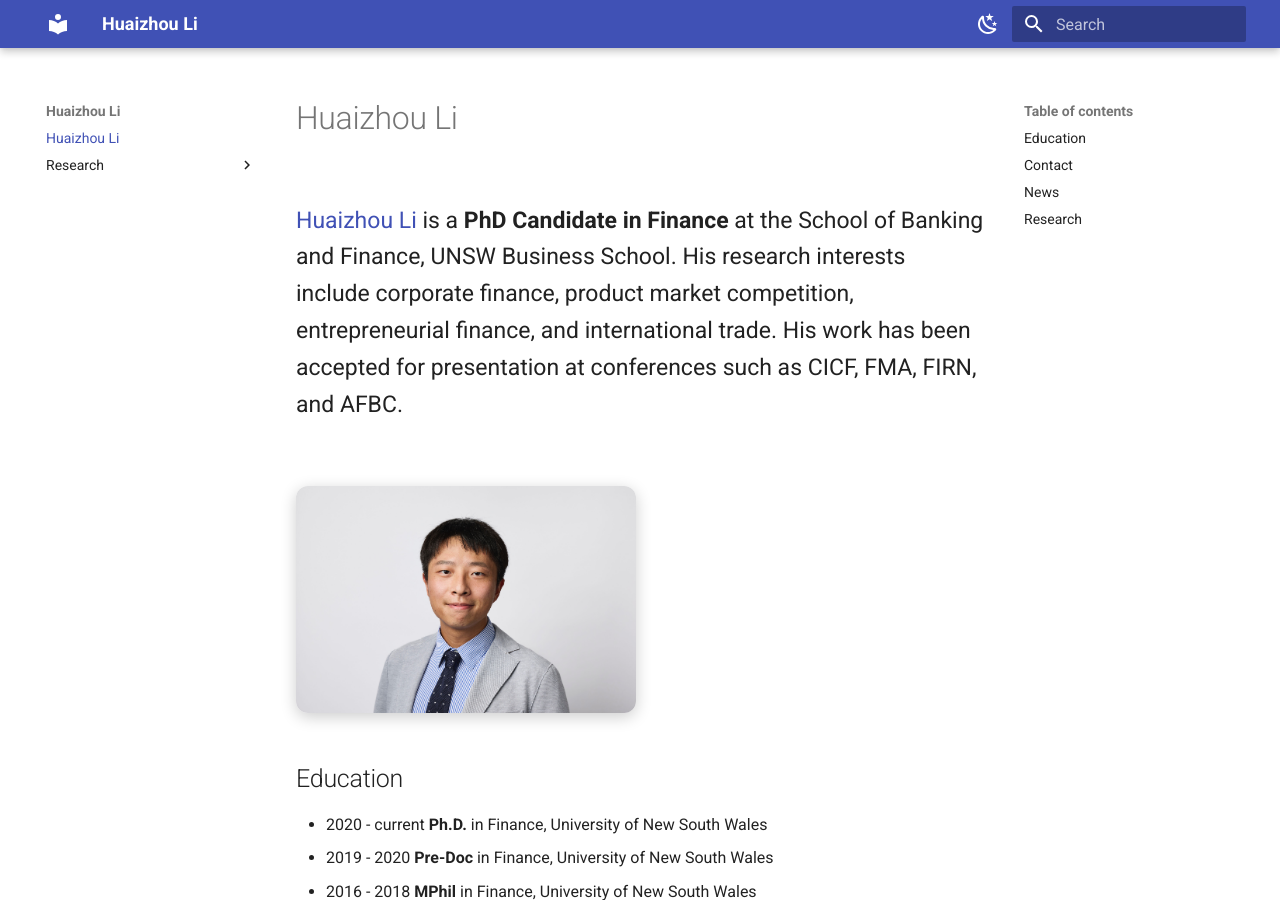
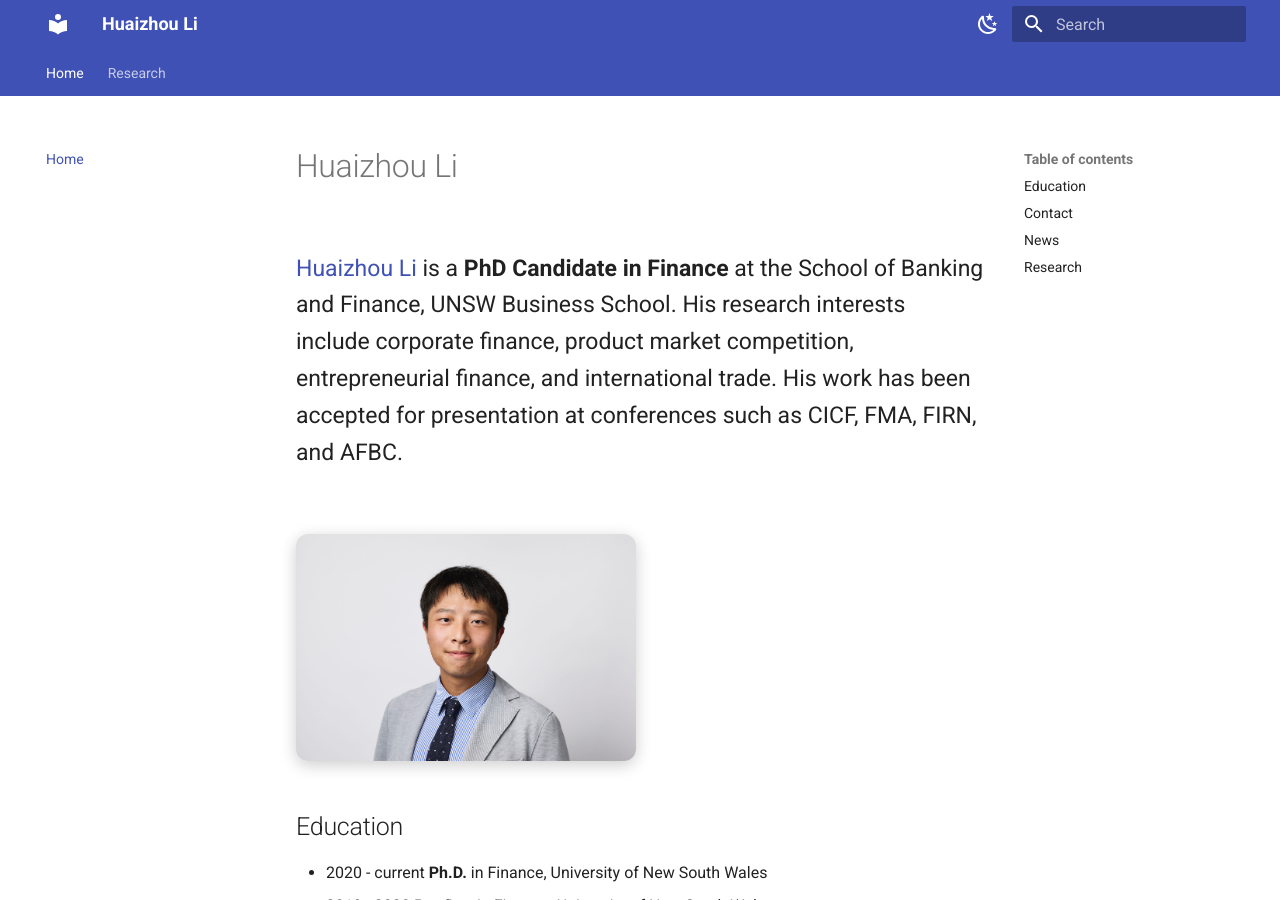
Before and after one commit to huaizhouli/huaizhouli.github.io, an MkDocs documentation site: the page built from docs/index.md, in a window 1280 px wide and 900 px high. Built offline with MkDocs 1.6.1 and Material for MkDocs 9.7.7, drawn with Linux system fonts in a browser that asks for light colours; some of the changed lines change nothing that is shown.

Commit message:
Update mkdocs.yml

```diff
--- a/mkdocs.yml
+++ b/mkdocs.yml
@@ -1,8 +1,21 @@
 site_name: Huaizhou Li
 site_url: https://huaizhouli.github.io/
 
+nav:
+  - Home: index.md
+  - Research:
+      - research/index.md
+docs_dir: docs/
+
 theme:
   name: material
+  features:
+    - navigation.tabs
+    - search.suggest
+    - search.highlight
+    - search.share
+    - navigation.top
+    - navigation.indexes
   palette:
     - media: "(prefers-color-scheme: light)"
       scheme: default
```
